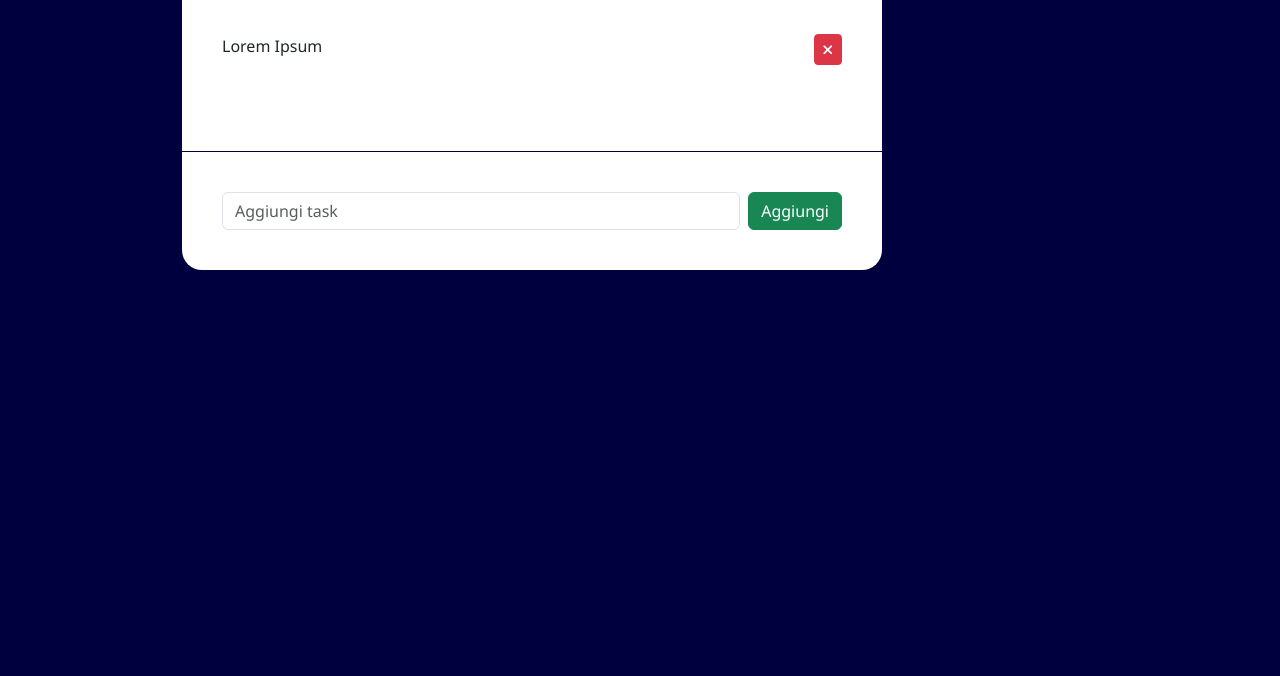
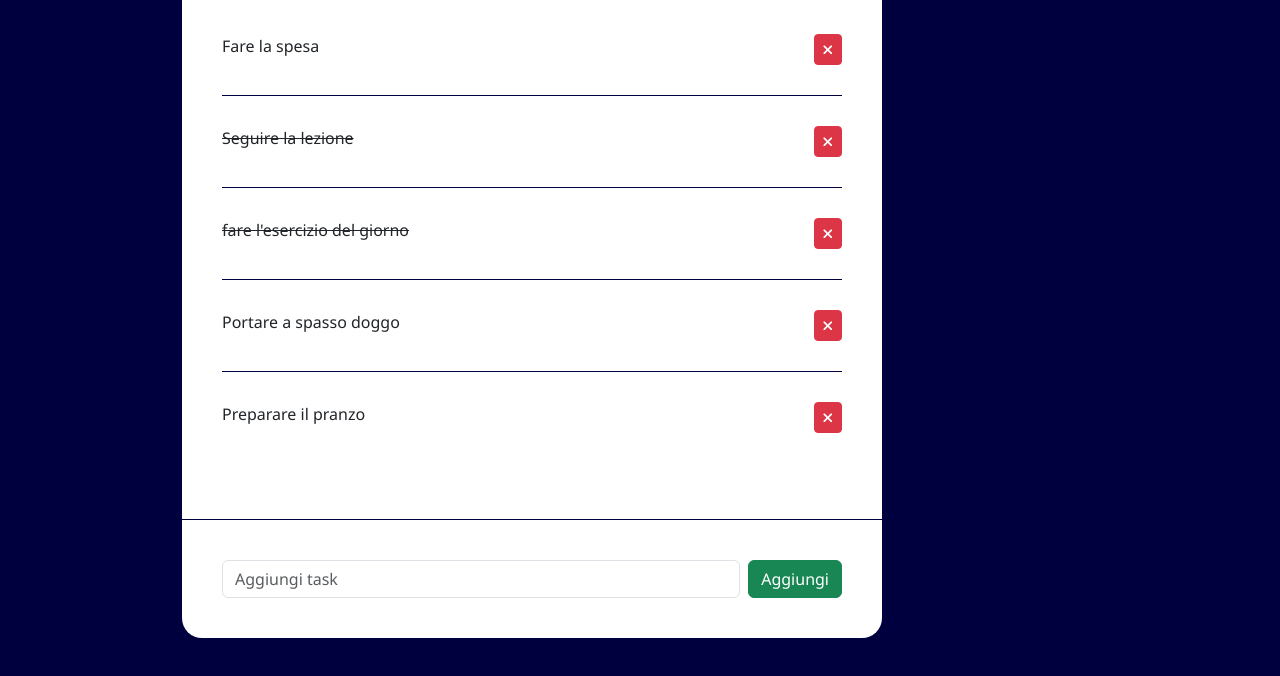
Before and after one commit to DeniPingiori/vue-todolist, a plain HTML site: page index.html in a window 1280 px wide. Shown: the part 268-944 px from the top of the page. Before the commit the page ends 800 px from the top, so only its background shows below. Drawn offline with nearby package versions, Linux system fonts and the light colour scheme.

Commit message:
[upd] milestone1 finished

```diff
--- a/index.html
+++ b/index.html
@@ -29,10 +29,10 @@
                             <div class="top-container">
                                 <h2 class="text-center">Tasks</h2>
                                 <ul class="list-unstyled">
-                                    <li>
+                                    <li v-for="task, index in tasks">
                                         <div class="d-flex justify-content-between ">
-                                            <div class="text">
-                                                Lorem Ipsum
+                                            <div class="text" :class="task.done == true ? 'text-decoration-line-through' : '' ">
+                                               {{ task.text }}
                                             </div>
                                             <div class="buttons">
                                                 <button class="btn btn-sm btn-danger">
```
Also changed, not shown: css/style.css (line endings or trailing spaces).
